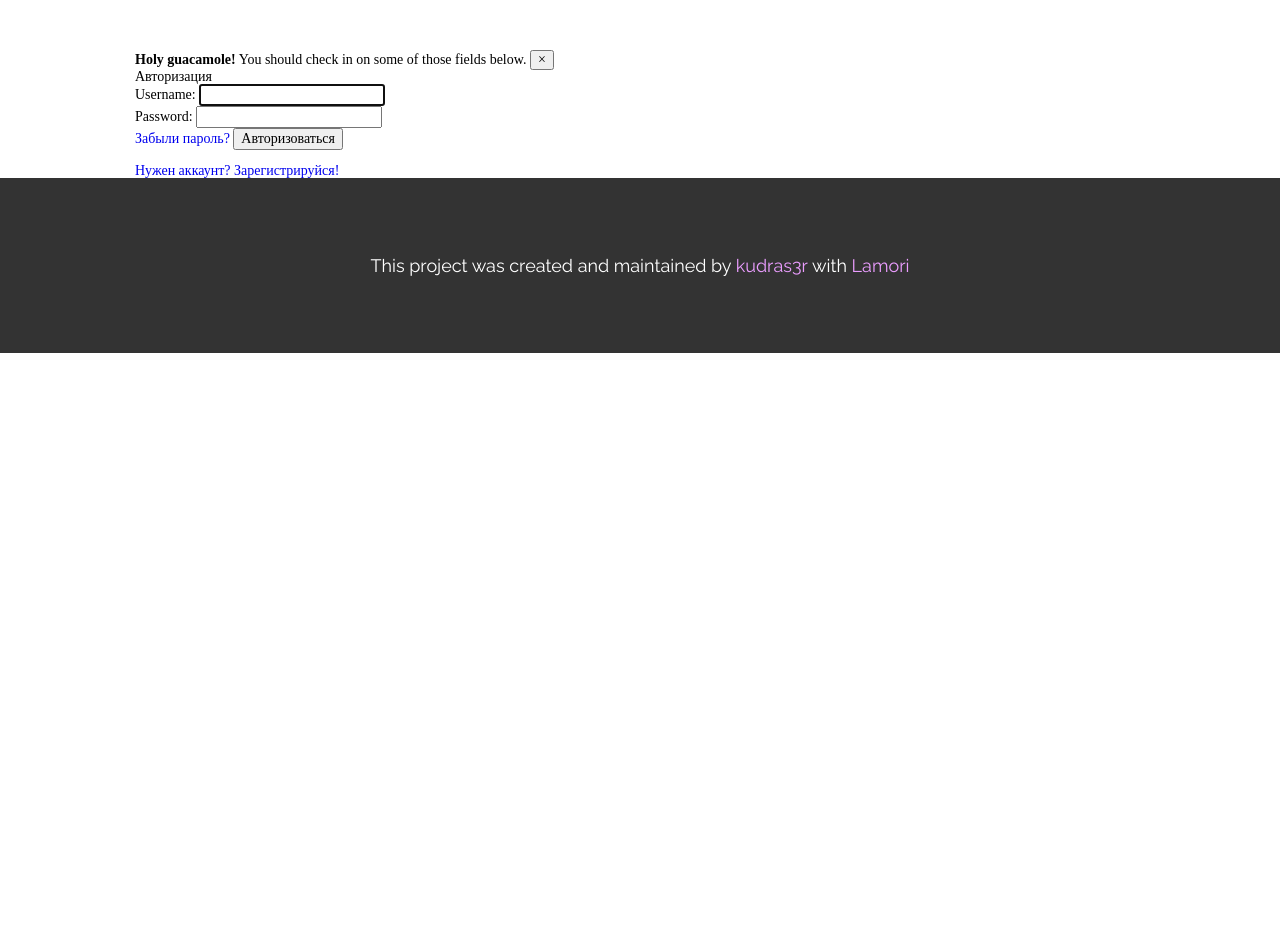
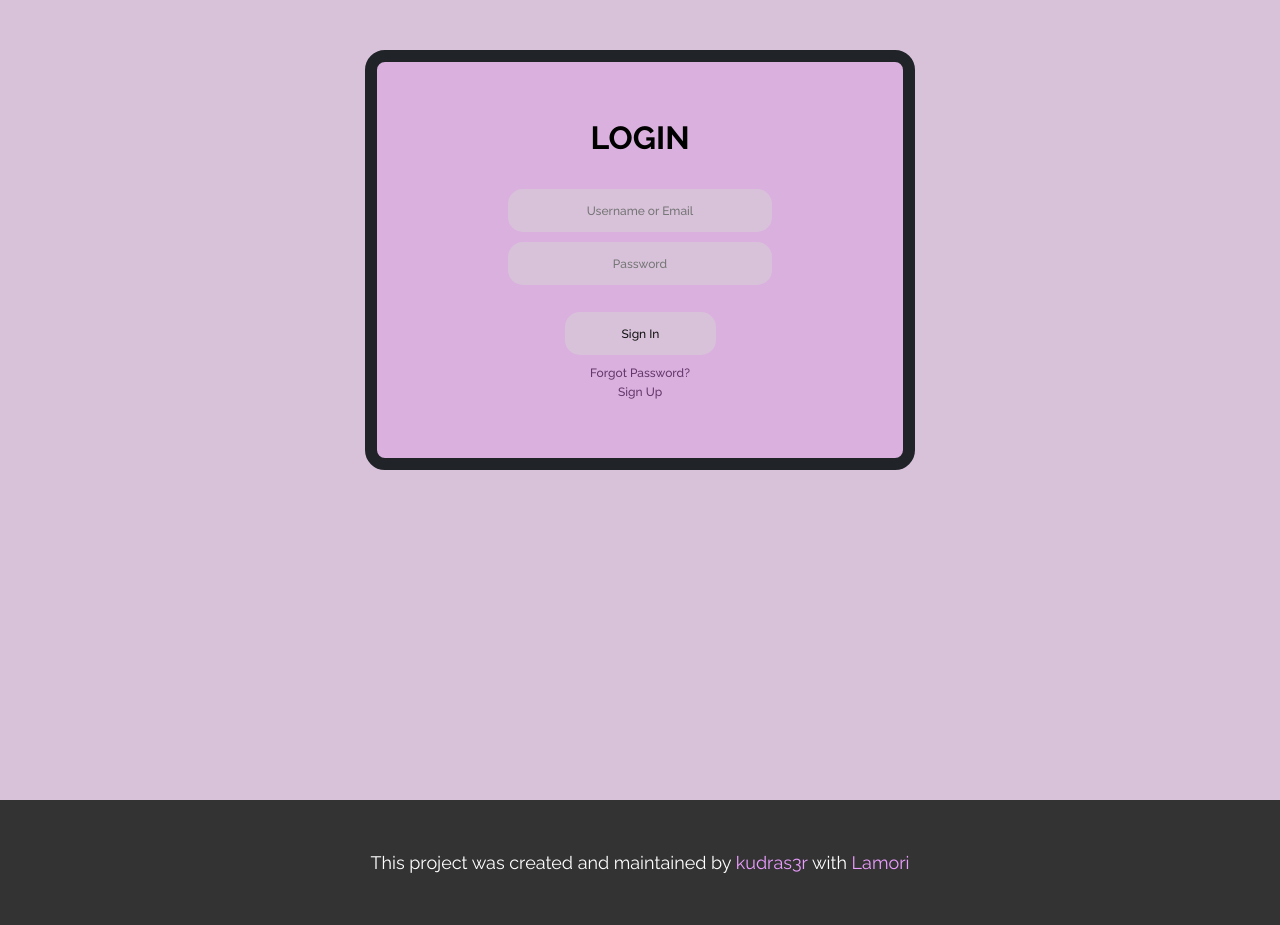
Before and after one commit to kudras3r/kudl3arn, a Django app: page /users/login/ in a window 1280 px wide. Shown: the part 125-1050 px from the top of the page. Before the commit the page ends 478 px from the top, so only its background shows below. Run offline with Django 4.2, Linux system fonts and the light colour scheme; some web fonts are replaced.

Commit message:
login page refactor

```diff
--- /dev/null
+++ b/kudl3arn/static/css/login_page_style.css
@@ -0,0 +1,107 @@
+.login-form {
+  display: flex;
+  flex-direction: column;
+  align-items: center;
+  margin: 50px auto 50px auto;
+  padding: 60px 0px 60px 0px;
+  font-family: Raleway;
+  background-color: #dab0de;
+  width: 550px;
+  height: 420px;
+  border: 12px solid #202328;
+  border-radius: 20px;
+  justify-content: space-between;
+}
+
+.login-form h1 {
+  font-size: 32px;
+  font-weight: bold;
+}
+
+.login-form_links {
+  display: flex;
+  flex-direction: column;
+}
+
+.login-form_text-fields {
+  height: 104px;
+  display: flex;
+  flex-direction: column;
+  justify-content: space-between;
+}
+
+.form-body {
+  display: flex;
+  align-items: center;
+  flex-direction: column;
+}
+
+.login-form_text-fields input {
+  background-color: #d8c2da;
+  border: none;
+  border-radius: 15px;
+  width: 264px;
+  height: 43px;
+  font-size: 12px;
+  font-weight: 500;
+  outline: none;
+  text-align: center;
+
+  &:hover {
+    animation: scaleUp 0.3s forwards;
+  }
+  &:not(:hover) {
+    animation: scaledown 0.3s forwards;
+  }
+
+  &:focus {
+    animation: scaleUp 0.3s forwards;
+  }
+}
+
+.text-field_pwd_input {
+  margin-top: 10px;
+}
+
+.login-form_signin-button {
+  color: #202328;
+  font-weight: 500;
+  font-size: 16px;
+  background-color: #eb9dff;
+  height: 37px;
+  width: 151px;
+  border-radius: 15px;
+  margin-bottom: 10px;
+  margin-top: 30px;
+  display: flex;
+  align-items: center;
+  justify-content: center;
+  &:hover {
+    animation: scaleUp 0.3s forwards;
+  }
+  &:not(:hover) {
+    animation: scaledown 0.3s forwards;
+  }
+}
+
+.login-form_signin-button input {
+  color: #111111;
+}
+
+.login-form_links {
+  align-items: center;
+  height: 31px;
+  justify-content: space-between;
+  margin-top: 40px;
+}
+.login-form_links a {
+  color: #63376b;
+  font-size: 12px;
+  font-weight: 500;
+  &:hover {
+    animation: scaleUp 0.3s forwards;
+  }
+  &:not(:hover) {
+    animation: scaledown 0.3s forwards;
+  }
+}
--- a/kudl3arn/users/forms.py
+++ b/kudl3arn/users/forms.py
@@ -1,9 +1,23 @@
 from django.contrib.auth.forms import AuthenticationForm, UserCreationForm
+from django import forms
 
 from users.models import User
 
 
 class UserLoginForm(AuthenticationForm):
+    username = forms.CharField(widget=forms.TextInput(attrs={
+        'class': 'text-field_login_input',
+        'name': 'login',
+        'id': 'login',
+        'placeholder': 'Username or Email'
+    }))
+    password = forms.CharField(widget=forms.PasswordInput(attrs={
+        'class': 'text-field_pwd_input',
+        'name': 'password',
+        'id': 'password',
+        'placeholder': 'Password'
+    }))
+
     class Meta:
         model = User
         fields = ('username', 'password')
--- a/kudl3arn/users/templates/users/auth/login.html
+++ b/kudl3arn/users/templates/users/auth/login.html
@@ -3,7 +3,7 @@
 
 {% block links %}
 <link rel="stylesheet" href="{% static '/css/main_style.css' %}" />
-<link rel="stylesheet" href="{% static '/css/main.css' %}" />
+<link rel="stylesheet" href="{% static '/css/login_page_style.css' %}" />
 <link rel="stylesheet" href="{% static '/css/reset.css' %}" />
 
 <link rel="preconnect" href="https://fonts.googleapis.com" />
@@ -17,54 +17,33 @@
 {% endblock %}
 
 {% block content %}
-<div id="layoutAuthentication">
-    <div id="layoutAuthentication_content">
-        <main>
+<div class="body">
+  <div class="wrapper">
+    <div class="content">
       <div class="container">
-                <div class="row justify-content-center">
-                    <div class="col-lg-5">
-                        <div class="alert alert-warning alert-dismissible fade show" role="alert"
-                             style="margin-top: 50px;">
-                            <strong>Holy guacamole!</strong> You should check in on some of those fields below.
-                            <button type="button" class="close" data-dismiss="alert" aria-label="Close">
-                                <span aria-hidden="true">&times;</span>
-                            </button>
-                        </div>
-                        <div class="card shadow-lg border-0 rounded-lg mt-5">
-                            <div class="card-header"><h3 class="text-center font-weight-light my-4">Авторизация</h3>
-                            </div>
-                            <div class="card-body">
-                                <form action="{% url 'users:login' %}" method="post">
+        <div class="login-form">
+          <h1>LOGIN</h1>
+          <div class="login-form_text-fields">
+            <form class="form-body" action="{% url 'users:login' %}" method="post">
               {% csrf_token %}
-                                    {{ form.as_p }}
-                                    <div class="form-group d-flex align-items-center justify-content-between mt-4 mb-0">
-                                        <a class="small" href="#">Забыли пароль?</a>
-                                        <input class="btn btn-primary" type="submit" value="Авторизоваться">
-                                    </div>
-                                    <div class="form-group d-flex align-items-center justify-content-between mt-4 mb-0">
-                                        <a href="#">
-                                            <i class="fab fa-google fa-2x" style="color: #d9503e;"></i>
-                                        </a>
-                                        <a href="#">
-                                            <i class="fab fa-vk fa-2x" style="color: #4a658b;"></i>
-                                        </a>
-                                        <a href="#">
-                                            <i class="fab fa-github fa-2x" style="color: #303030;"></i>
-                                        </a>
-                                        <a href="#">
-                                            <i class="fab fa-facebook fa-2x" style="color: #405794;"></i>
-                                        </a>
+
+              {{ form.username }}
+              {{ form.password }}
+
+              <div class="login-form_signin-button">
+                <input type="submit" value="Sign In"></input>
               </div>
             </form>
           </div>
-                            <div class="card-footer text-center">
-                                <div class="small"><a href="register.html">Нужен аккаунт? Зарегистрируйся!</a></div>
+          <div class="login-form_buttons">
+            <div class="login-form_links">
+              <a href="#">Forgot Password?</a>
+              <a href="{% url 'users:registration' %}">Sign Up</a>
             </div>
           </div>
         </div>
       </div>
     </div>
-        </main>
   </div>
 </div>
 {% endblock %}
```
Lines whose indentation alone changed are shown as unchanged.
